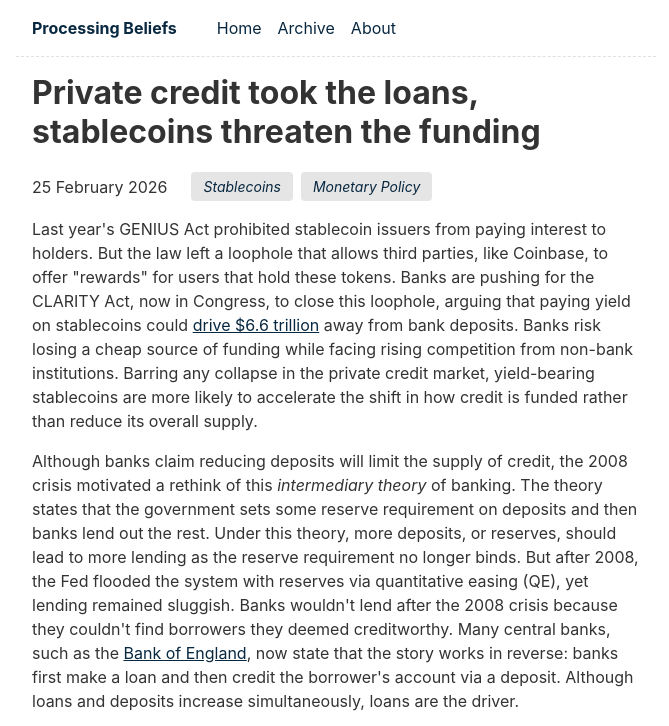
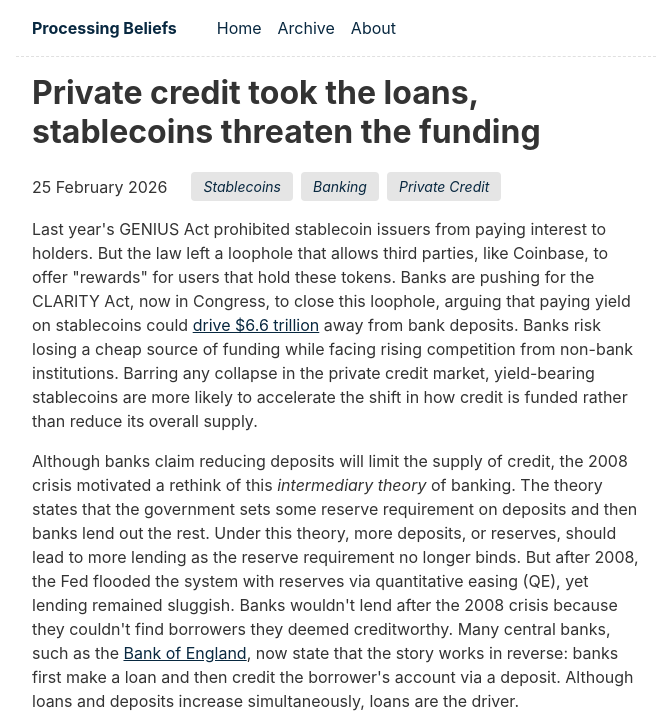
Before and after one commit to tristinb/tristinb.github.io, an Eleventy site: page content/blog/stablecoin_interest/stablecoin_interest.md in a window 1280 px wide. Shown: the top 726 px of the page, without its empty margins (304-973 px from the left). Built offline with nearby package versions, Linux system fonts and the light colour scheme; Eleventy itself is replaced by a stand-in of ours; files that its build step writes are made by us from their sources; what markdown-it-mathjax3 would draw is missing.

Commit message:
changing tags

```diff
--- a/content/blog/stablecoin_interest/stablecoin_interest.md
+++ b/content/blog/stablecoin_interest/stablecoin_interest.md
@@ -3,7 +3,7 @@ title: Private credit took the loans, stablecoins threaten the funding
 description: Banks are already facing competition for loans. Yield-bearing stablecoins will make funding these loans more expensive.
 date: 2026-02-25
 draft: False
-tags: [stablecoins, monetary policy]
+tags: [stablecoins, banking, private credit]
 ---
 
 Last year's GENIUS Act prohibited stablecoin issuers from paying interest to holders. But the law left a loophole that allows third parties, like Coinbase, to offer "rewards" for users that hold these tokens. Banks are pushing for the CLARITY Act, now in Congress, to close this loophole, arguing that paying yield on stablecoins could [drive $6.6 trillion](https://www.aba.com/advocacy/policy-analysis/letter-to-the-senate-on-the-stablecoin-market) away from bank deposits. Banks risk losing a cheap source of funding while facing rising competition from non-bank institutions. Barring any collapse in the private credit market, yield-bearing stablecoins are more likely to accelerate the shift in how credit is funded rather than reduce its overall supply.
```
